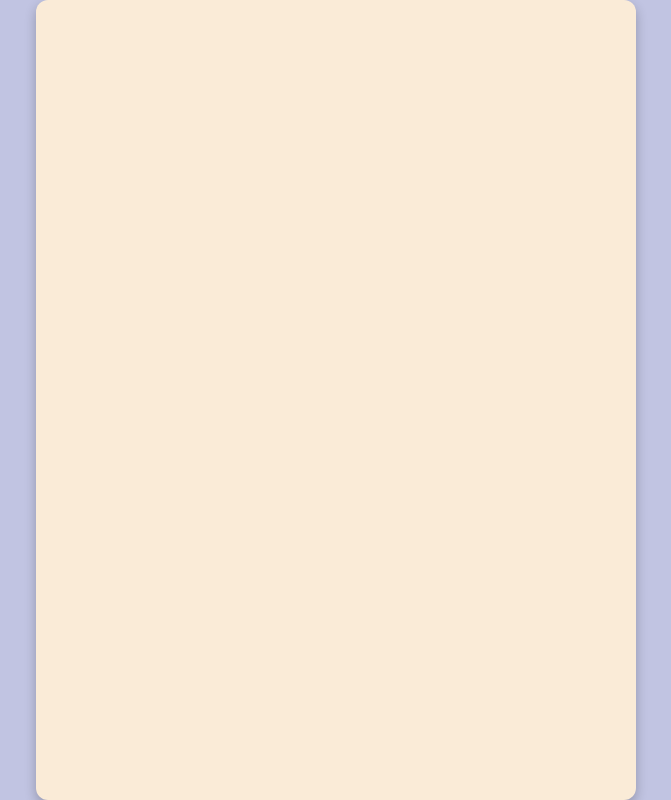
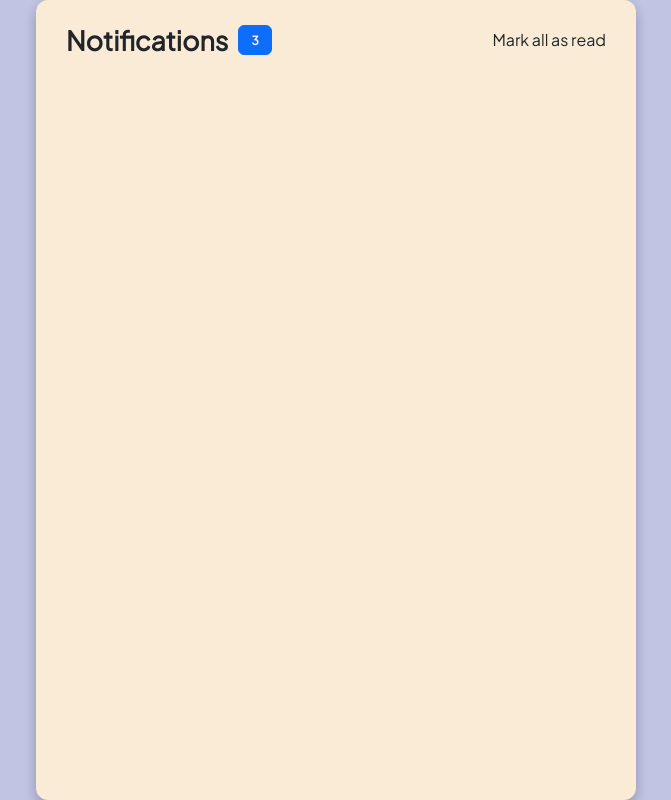
Before and after one commit to ponsoni/notifications-page, a plain HTML site: page notifications-page-main/index.html in a window 1280 px wide. Shown: the whole page, without its empty margins (304-975 px from the left). Drawn offline with nearby package versions, Linux system fonts and the light colour scheme.

Commit message:
Texto e badge de notificações

```diff
--- a/notifications-page-main/index.html
+++ b/notifications-page-main/index.html
@@ -7,6 +7,7 @@
   <link rel="icon" type="image/png" sizes="32x32" href="./images/favicon-32x32.png">
   <link rel="stylesheet" href="styles.css">
   <link href="https://cdn.jsdelivr.net/npm/bootstrap@5.2.3/dist/css/bootstrap.min.css" rel="stylesheet" integrity="sha384-rbsA2VBKQhggwzxH7pPCaAqO46MgnOM80zW1RWuH61DGLwZJEdK2Kadq2F9CUG65" crossorigin="anonymous">
+  <link href='https://fonts.googleapis.com/css?family=Plus Jakarta Sans' rel='stylesheet'>
   <title>Frontend Mentor | Notifications page</title>
 
   <!-- Feel free to remove these styles or customise in your own stylesheet 👍 -->
@@ -20,14 +21,30 @@
   <script src="https://cdn.jsdelivr.net/npm/@popperjs/core@2.11.6/dist/umd/popper.min.js" integrity="sha384-oBqDVmMz9ATKxIep9tiCxS/Z9fNfEXiDAYTujMAeBAsjFuCZSmKbSSUnQlmh/jp3" crossorigin="anonymous"></script>
   <script src="https://cdn.jsdelivr.net/npm/bootstrap@5.2.3/dist/js/bootstrap.min.js" integrity="sha384-cuYeSxntonz0PPNlHhBs68uyIAVpIIOZZ5JqeqvYYIcEL727kskC66kF92t6Xl2V" crossorigin="anonymous"></script>
 
-<div class="main-page">
-  <div class="container-fluid d-flex card-wrapper">
-    <div class="main-card">
+  <div class="main-page">
+    <div class="container-fluid d-flex card-wrapper">
+      <div class="main-card">
+        <div class="row card-pica">
+          <div class="col d-flex main-header">
+            <div class="pepega">
+              <span class="notif">Notifications</span>
+            </div>
+            <div class="botao d-flex align-self-center">
+              <button type="button" class="btn btn-primary custom-button d-flex justify-content-center">
+                <span class="badge badge-light">3</span>
+              </button>
+            </div>
+          </div>
 
+          <div class="col d-flex mark-messages justify-content-end align-items-center">
+            <span> Mark all as read </span>
+          </div>
+        </div>
+
+      </div>
     </div>
+
   </div>
-
-</div>
 
 
 
--- a/notifications-page-main/styles.css
+++ b/notifications-page-main/styles.css
@@ -1,3 +1,4 @@
+
 .main-card {
     width: 600px;
     height: 800px;
@@ -5,7 +6,9 @@
     box-shadow: rgba(0, 0, 0, 0.24) 0px 5px 12px;
     background-color: antiquewhite;
     border-radius: 12px;
+    font-family:'Plus Jakarta Sans';
 }
+
 .main-page{
   position: absolute;
   width: 100%;
@@ -18,3 +21,19 @@
     justify-content: center;
     align-items: center;
 }
+.card-pica {
+  padding: 20px 30px;
+}
+.notif {
+  font-size: 20pt;
+  font-weight: 600;
+}
+
+.pepega {
+  padding-right: 10px;
+}
+
+.custom-button {
+  width: 34px;
+  height: 30px;
+}
```
